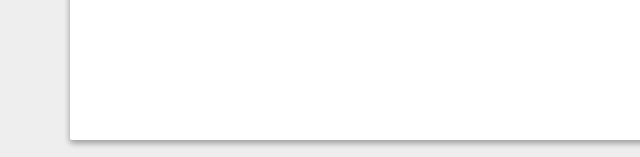
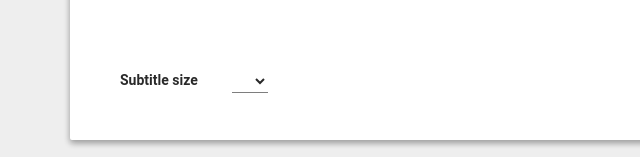
Before and after one commit to rattmuffen/srt-tube, a website: page public/index.html in a window 1280 px wide. Shown: the part 641-798 px from the top of the page, 0-640 px from the left. Drawn offline with nearby package versions, Linux system fonts and the light colour scheme.

Commit message:
Subtitle size selection.
Added a selection box for subtitle size.

```diff
--- a/public/css/style.css
+++ b/public/css/style.css
@@ -22,7 +22,6 @@
 }
 
 .subtitle {
-    font-size: 1.7em;
     text-align: center;
     position: absolute;
     width: 100%;
--- a/public/index.html
+++ b/public/index.html
@@ -36,13 +36,21 @@
 			<div class="well well-lg" style="margin-top: 50px; padding: 0px;">
 				<div class="embed-responsive embed-responsive-16by9">
 					<youtube-video player="player" player-vars="playerOptions" video-id="videoId"></youtube-video>
-                    <p class="subtitle" ng-if="isDisplay(line)"  ng-repeat="line in subs">
+                    <p class="subtitle" ng-if="isDisplay(line)"  ng-repeat="line in subs" style="font-size: {{fontSize}}px !important;">
 				        {{line.text}}
 				    </p>
                 </div>
 				<div id="content" style="padding:20px;">
 					<p ng-if="displayTime" style="text-align: center">{{time}}</p>
 					<div style="height:50px;">
+						<form class="form-inline" role="form">
+							<div class="form-group col-lg-4">
+								<label for="select" class="col-lg-4 control-label">Subtitle size</label>
+								<div class="col-lg-2">
+									<select class="form-control" id="select" ng-model="fontSize" ng-options="size for size in fontSizes"></select>
+								</div>
+							</div>
+						</form>
 						<form class="form-inline pull-right" role="form">
 							<div class="form-group" style="margin-right:10px">
 								<div class="checkbox">
--- a/public/js/main.js
+++ b/public/js/main.js
@@ -28,6 +28,9 @@ app.controller('SubCtrl', function ($scope, $interval, $http) {
 	$scope.subs = [];
 
     $scope.hasAlreadyThrownErrorMessageInUsersFace = false;
+
+	$scope.fontSizes = [16,20,22,24,36,42];
+	$scope.fintSize = $scope.fontSizes[0];
 
 	// Timer.
 	$interval(function() {
```
